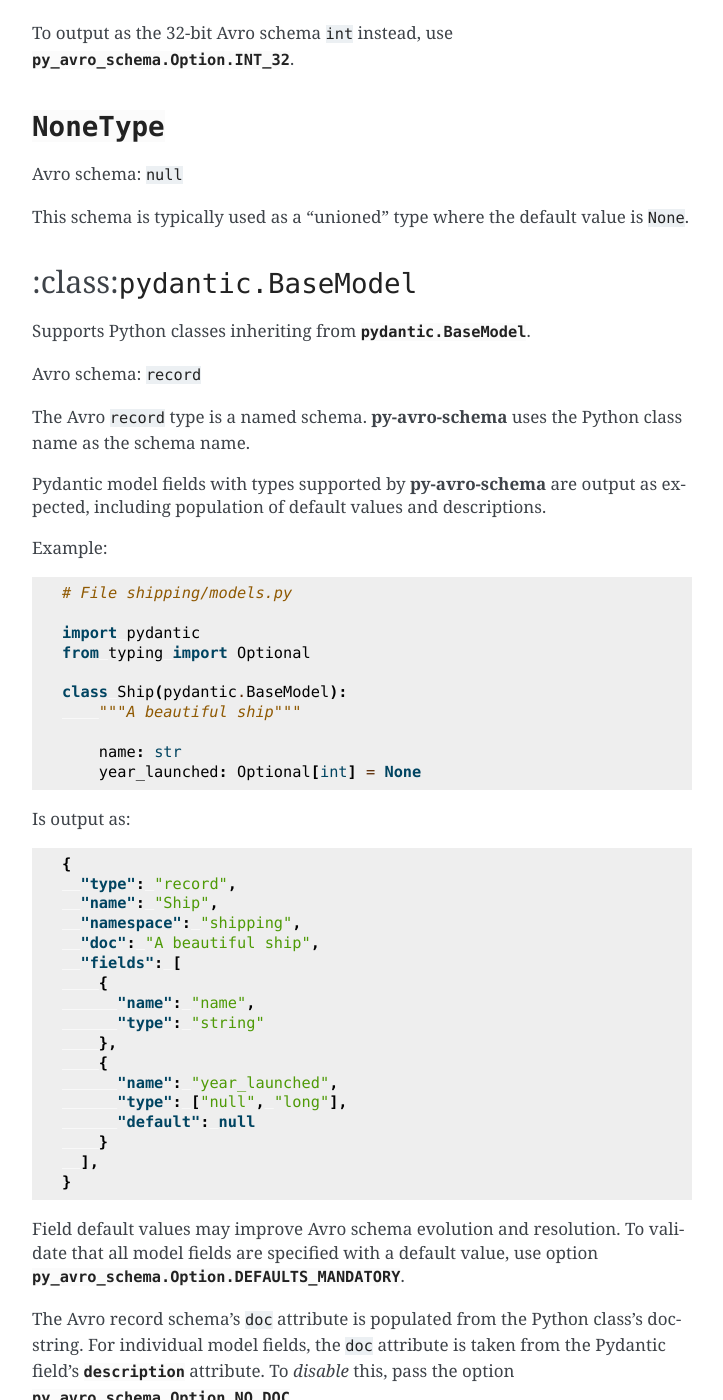
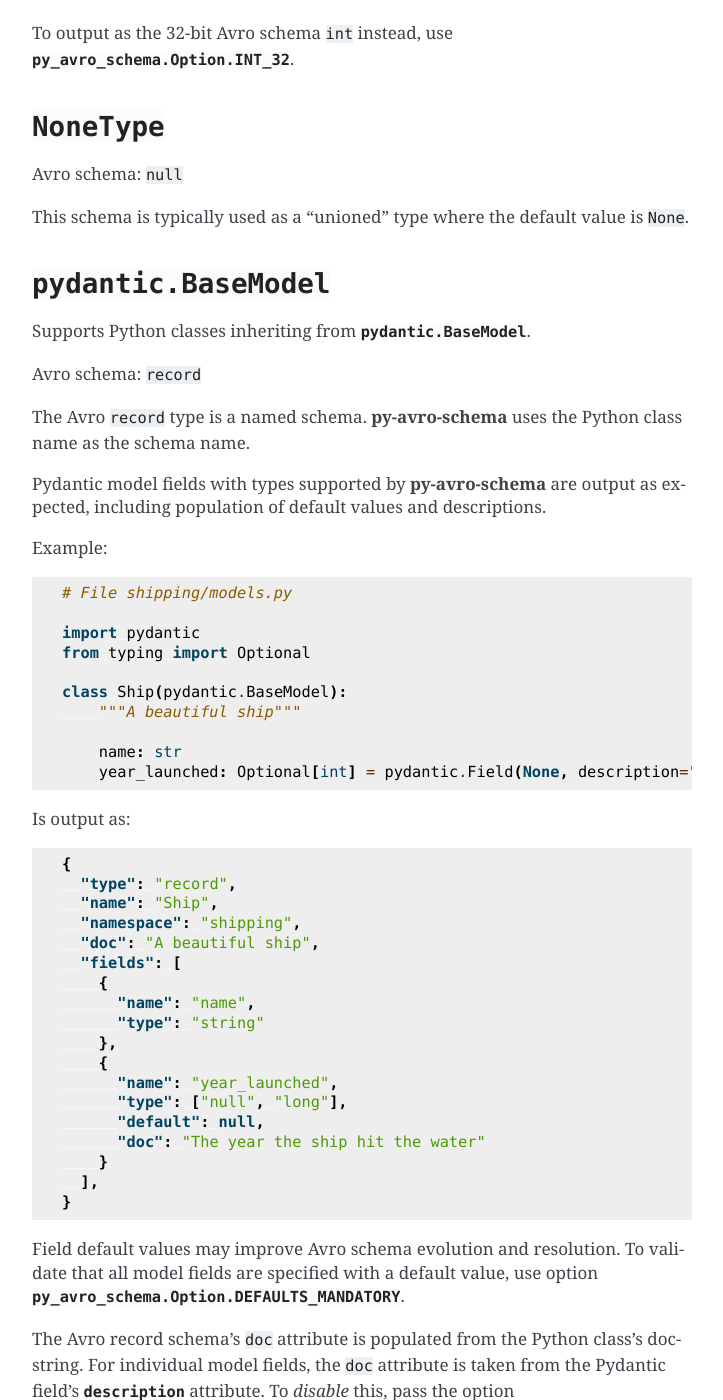
Before and after one commit to jpmorganchase/py-avro-schema, a Sphinx documentation site: the page built from docs/types.rst, in a window 1280 px wide and 1400 px high, scrolled down 3563 px. Shown: the whole window, without its empty margins (388-1111 px from the left). Built offline with Sphinx 7.4.7, drawn with Linux system fonts in a browser that asks for light colours.

Commit message:
Improve pydantic docs with Field example

```diff
--- a/docs/types.rst
+++ b/docs/types.rst
@@ -191,8 +191,8 @@
 This schema is typically used as a "unioned" type where the default value is ``None``.
 
 
-:class:``pydantic.BaseModel``
------------------------------
+:class:`pydantic.BaseModel`
+---------------------------
 
 Supports Python classes inheriting from :class:`pydantic.BaseModel`.
 
@@ -214,7 +214,7 @@
        """A beautiful ship"""
 
        name: str
-       year_launched: Optional[int] = None
+       year_launched: Optional[int] = pydantic.Field(None, description="The year the ship hit the water")
 
 Is output as:
 
@@ -233,7 +233,8 @@
        {
          "name": "year_launched",
          "type": ["null", "long"],
-         "default": null
+         "default": null,
+         "doc": "The year the ship hit the water"
        }
      ],
    }
```
